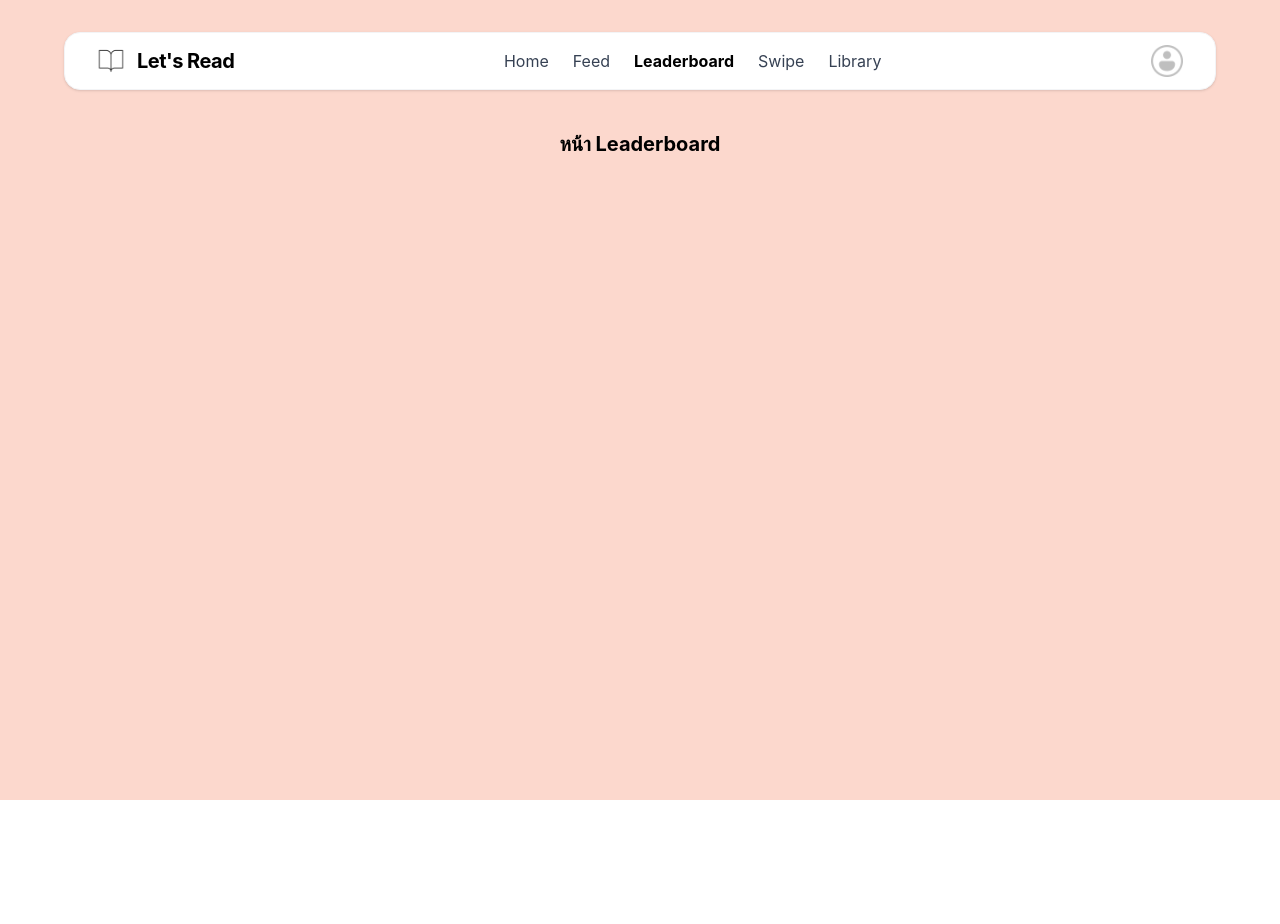
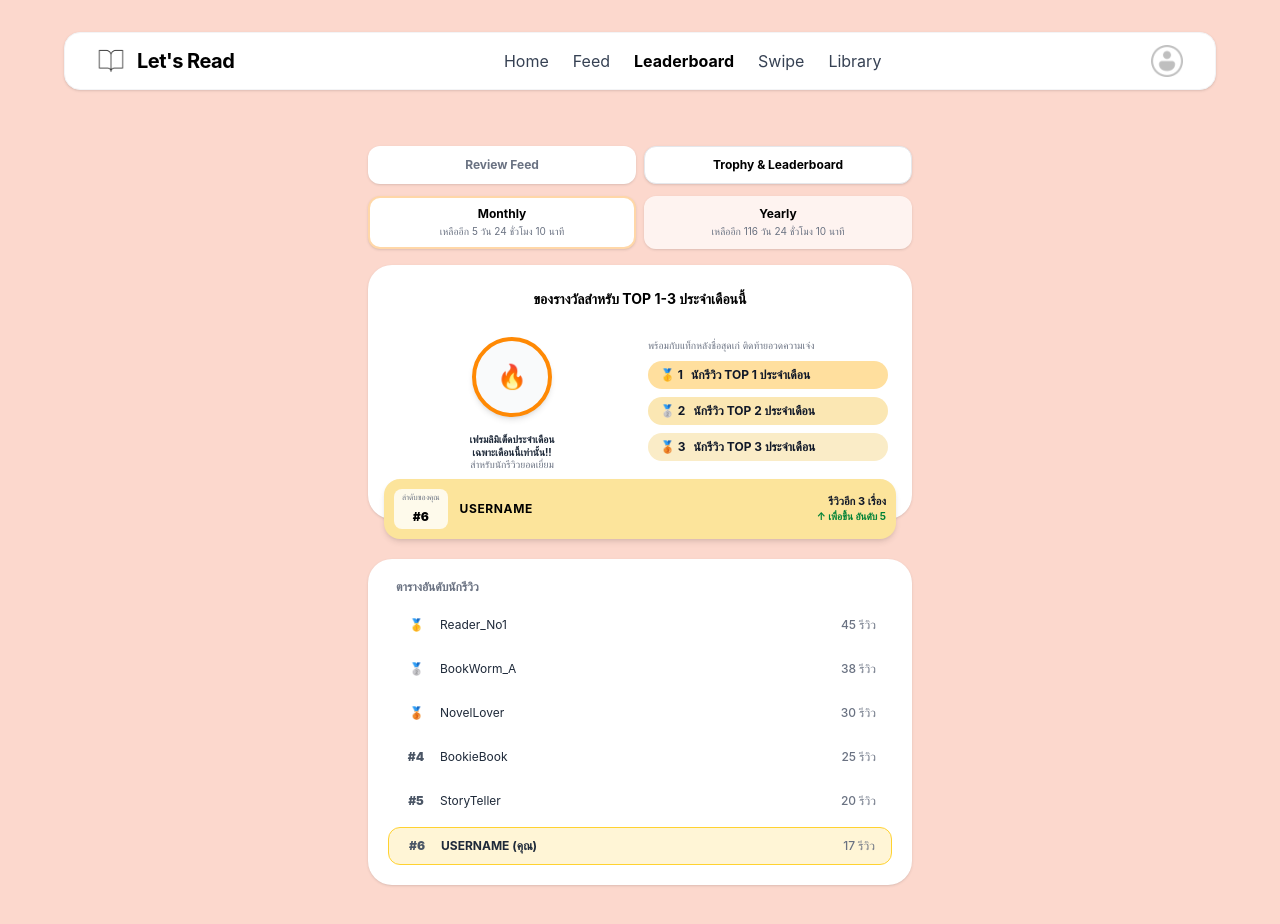
Before and after one commit to MableAstor/LetsReadWeb, a React (Vite) app: page /leaderboard in a window 1280 px wide. Shown: the top 924 px of the page. Before the commit the page ends 800 px from the top, so only its background shows below. Built offline with nearby package versions, Linux system fonts and the light colour scheme.

Commit message:
update trophy and result page

```diff
--- a/src/pages/Leaderboard.jsx
+++ b/src/pages/Leaderboard.jsx
@@ -1,5 +1,159 @@
+import React, { useState } from 'react';
+
 export default function LeaderboardPage() {
+  const [period, setPeriod] = useState('monthly'); // 'monthly' | 'yearly'
+  const isMonthly = period === 'monthly';
+
+  // รายชื่ออันดับจำลองสำหรับแสดงในหน้า Leaderboard
+  const rankList = [
+    { rank: 1, name: 'Reader_No1', reviews: isMonthly ? 45 : 320, badge: '🥇' },
+    { rank: 2, name: 'BookWorm_A', reviews: isMonthly ? 38 : 290, badge: '🥈' },
+    { rank: 3, name: 'NovelLover', reviews: isMonthly ? 30 : 255, badge: '🥉' },
+    { rank: 4, name: 'BookieBook', reviews: isMonthly ? 25 : 180 },
+    { rank: 5, name: 'StoryTeller', reviews: isMonthly ? 20 : 150 },
+    { rank: 6, name: 'USERNAME (คุณ)', reviews: isMonthly ? 17 : 129, isCurrentUser: true },
+  ];
+
   return (
-    <div className="text-xl font-bold"> หน้า Leaderboard</div>
+    <div className="w-full max-w-xl mx-auto flex flex-col items-center pb-20 px-4 font-sans text-gray-800">
+
+      {/* 1. แท็บเลือกระหว่าง Review Feed กับ Trophy & Leaderboard */}
+      <div className="w-full grid grid-cols-2 gap-2 mt-4">
+        <button
+          type="button"
+          className="py-2.5 bg-white text-xs font-bold rounded-xl shadow-sm text-gray-500 hover:text-black transition cursor-pointer text-center"
+        >
+          Review Feed
+        </button>
+        <button
+          type="button"
+          className="py-2.5 bg-white text-xs font-bold rounded-xl shadow-sm text-black border border-gray-200 text-center"
+        >
+          Trophy & Leaderboard
+        </button>
+      </div>
+
+      {/* 2. แท็บเลือกช่วงเวลา (Monthly vs Yearly) */}
+      <div className="w-full grid grid-cols-2 gap-2 mt-3">
+        <button
+          type="button"
+          onClick={() => setPeriod('monthly')}
+          className={`py-2 px-3 rounded-xl text-center transition cursor-pointer shadow-sm ${
+            isMonthly ? 'bg-white border-2 border-orange-200' : 'bg-white/70 hover:bg-white'
+          }`}
+        >
+          <div className="text-xs font-bold text-black">Monthly</div>
+          <div className="text-[10px] text-gray-500 mt-0.5">เหลืออีก 5 วัน 24 ชั่วโมง 10 นาที</div>
+        </button>
+
+        <button
+          type="button"
+          onClick={() => setPeriod('yearly')}
+          className={`py-2 px-3 rounded-xl text-center transition cursor-pointer shadow-sm ${
+            !isMonthly ? 'bg-white border-2 border-purple-200' : 'bg-white/70 hover:bg-white'
+          }`}
+        >
+          <div className="text-xs font-bold text-black">Yearly</div>
+          <div className="text-[10px] text-gray-500 mt-0.5">เหลืออีก 116 วัน 24 ชั่วโมง 10 นาที</div>
+        </button>
+      </div>
+
+      {/* 3. กล่องของรางวัล TOP 1-3 (ตามดีไซน์รูปภาพ) */}
+      <div className="w-full bg-white rounded-3xl p-6 shadow-sm mt-4 relative pb-12">
+        <h2 className="text-sm font-bold text-center text-black mb-5">
+          ของรางวัลสำหรับ TOP 1-3 {isMonthly ? 'ประจำเดือนนี้' : 'ประจำปี'}
+        </h2>
+
+        <div className="flex flex-col sm:flex-row items-center justify-between gap-4">
+          {/* ซ้าย: เฟรมรูป */}
+          <div className="flex flex-col items-center text-center sm:w-1/2">
+            <div className="relative w-24 h-24 flex items-center justify-center mb-2">
+              <div
+                className={`w-20 h-20 rounded-full border-4 flex items-center justify-center bg-gray-50 ${
+                  isMonthly ? 'border-orange-400' : 'border-indigo-300'
+                } shadow-md`}
+              >
+                <span className="text-2xl">{isMonthly ? '🔥' : '👑'}</span>
+              </div>
+            </div>
+
+            <p className="text-[10px] font-bold text-gray-800 leading-tight">
+              เฟรมลิมิเต็ด{isMonthly ? 'ประจำเดือน' : 'ประจำปี'}<br />
+              เฉพาะ{isMonthly ? 'เดือนนี้' : 'ปีนี้'}เท่านั้น!!<br />
+              <span className="font-normal text-gray-500">สำหรับนักรีวิวยอดเยี่ยม</span>
+            </p>
+          </div>
+
+          {/* ขวา: แท็กชื่อ TOP 1-3 */}
+          <div className="flex flex-col gap-2 sm:w-1/2 w-full">
+            <p className="text-[10px] text-gray-500 text-center sm:text-left">
+              พร้อมกับแท็กหลังชื่อสุดเก๋ ติดท้ายอวดความเจ๋ง
+            </p>
+
+            <div className="flex items-center gap-2 bg-[#ffdf9e] px-3 py-1.5 rounded-full text-xs font-bold text-gray-900">
+              <span>🥇 1</span>
+              <span>นักรีวิว TOP 1 {isMonthly ? 'ประจำเดือน' : 'ประจำปี'}</span>
+            </div>
+
+            <div className="flex items-center gap-2 bg-[#fbe7b3] px-3 py-1.5 rounded-full text-xs font-bold text-gray-900">
+              <span>🥈 2</span>
+              <span>นักรีวิว TOP 2 {isMonthly ? 'ประจำเดือน' : 'ประจำปี'}</span>
+            </div>
+
+            <div className="flex items-center gap-2 bg-[#faecc7] px-3 py-1.5 rounded-full text-xs font-bold text-gray-900">
+              <span>🥉 3</span>
+              <span>นักรีวิว TOP 3 {isMonthly ? 'ประจำเดือน' : 'ประจำปี'}</span>
+            </div>
+          </div>
+        </div>
+
+        {/* แถบลำดับของคุณ (#6) ลอยทับล่างสุด */}
+        <div className="absolute -bottom-5 left-4 right-4 bg-[#fce49b] rounded-2xl p-2.5 shadow-md flex items-center justify-between">
+          <div className="flex items-center gap-3">
+            <div className="bg-white/80 px-2 py-0.5 rounded-lg text-center">
+              <span className="block text-[8px] text-gray-500 font-medium">ลำดับของคุณ</span>
+              <span className="text-xs font-black text-black">#6</span>
+            </div>
+            <span className="font-bold text-xs tracking-wider text-black">USERNAME</span>
+          </div>
+
+          <div className="text-right">
+            <div className="text-[11px] font-bold text-gray-900">
+              รีวิวอีก {isMonthly ? '3' : '21'} เรื่อง
+            </div>
+            <div className="text-[10px] font-bold text-green-700">
+              ↑ เพื่อขึ้น อันดับ 5
+            </div>
+          </div>
+        </div>
+      </div>
+
+      {/* 4. ตารางจัดอันดับ (Leaderboard List) ต่อด้านล่าง */}
+      <div className="w-full mt-10 bg-white rounded-3xl p-5 shadow-sm space-y-2">
+        <h3 className="text-xs font-bold text-gray-500 mb-3 px-2">
+          ตารางอันดับนักรีวิว
+        </h3>
+
+        {rankList.map((user) => (
+          <div
+            key={user.rank}
+            className={`flex items-center justify-between px-4 py-2.5 rounded-xl transition ${
+              user.isCurrentUser ? 'bg-[#fff5d6] border border-amber-300 font-bold' : 'hover:bg-gray-50'
+            }`}
+          >
+            <div className="flex items-center gap-3">
+              <span className="w-6 text-xs font-black text-center text-gray-600">
+                {user.badge || `#${user.rank}`}
+              </span>
+              <span className="text-xs text-gray-800">{user.name}</span>
+            </div>
+            <span className="text-xs text-gray-500 font-medium">
+              {user.reviews} รีวิว
+            </span>
+          </div>
+        ))}
+      </div>
+
+    </div>
   );
 }
--- a/src/pages/ResultPage.jsx
+++ b/src/pages/ResultPage.jsx
@@ -5,19 +5,21 @@ export default function ResultPage() {
   const location = useLocation();
   const navigate = useNavigate();
 
-  // 1. ดึงหนังสือที่ผู้ใช้กดถูกใจจริง ๆ มาจากหน้า Swipeforbooks
+  // 1. ดึงหนังสือที่ผู้ใช้กดถูกใจจริง ๆ จากหน้า Swipeforbooks
   const likedBooks = location.state?.likedBooks || [];
 
-  // แยก 3 เล่มแรกไปแสดงในส่วน TOP 3
-  const topThreeLiked = likedBooks.slice(0, 3);
-
-  // ดึงเล่มที่ 4 (ถ้ามี) มาแสดงในช่องหมวดนอกสายตา
-  const otherLikedBook = likedBooks[3] || null;
+  // หนังสือแนะนำสำหรับ "หมวดนอกสายตาที่คุณสนใจ" (ตามรูปดีไซน์ The Song of Achilles)
+  const surpriseBook = likedBooks[3] || {
+    id: 99,
+    title: 'The Song of Achilles',
+    category: 'Historical • Romance',
+    image: 'https://images.unsplash.com/photo-1544947950-fa07a98d237f?q=80&w=600'
+  };
 
   return (
     <div className="w-full max-w-3xl mx-auto flex flex-col items-center pb-16 px-4 font-sans">
 
-      {/* 1. กล่องสีขาวแถบหัวข้อด้านบน (ตามรูป PC SwipeSummary) */}
+      {/* 1. กล่องสีขาวแถบหัวข้อด้านบน */}
       <div className="w-full max-w-xl bg-white rounded-2xl py-3 px-6 shadow-sm flex items-center justify-center gap-2 mt-2">
         <span className="text-yellow-500 text-sm">✨</span>
         <h1 className="text-sm sm:text-base font-bold text-gray-900 tracking-wide">
@@ -43,7 +45,7 @@ export default function ResultPage() {
           </button>
         </div>
       ) : (
-        /* เมื่อมีหนังสือที่กดถูกใจ จะแสดงโครงสร้างการ์ดตามดีไซน์ */
+        /* เมื่อมีหนังสือที่กดถูกใจ จะแสดงผลทั้ง TOP 3 และ หมวดนอกสายตา */
         <div className="w-full mt-8 flex flex-col">
 
           {/* --- 2. ส่วนแสดง TOP 3 เล่ม --- */}
@@ -54,7 +56,7 @@ export default function ResultPage() {
 
             {/* ตารางแสดงการ์ด 3 คอลัมน์ */}
             <div className="grid grid-cols-3 gap-3 sm:gap-4">
-              {topThreeLiked.map((book) => (
+              {likedBooks.slice(0, 3).map((book) => (
                 <div
                   key={book.id}
                   className="bg-white rounded-2xl overflow-hidden shadow-sm flex flex-col hover:shadow-md transition duration-200"
@@ -82,8 +84,7 @@ export default function ResultPage() {
             </div>
           </div>
 
-          {/* --- 3. ส่วนหมวดนอกสายตาที่คุณสนใจ (แสดงเมื่อผู้ใช้กดถูกใจตั้งแต่ 4 เล่มขึ้นไป) --- */}
-          {otherLikedBook && (
+          {/* --- 3. ส่วนหมวดนอกสายตาที่คุณสนใจ (แสดงด้านล่างเสมอตามรูป) --- */}
           <div className="mt-8">
             <h2 className="text-xs font-bold text-gray-900 mb-3 tracking-wide">
               หมวดนอกสายตาที่คุณสนใจ
@@ -93,23 +94,22 @@ export default function ResultPage() {
               <div className="bg-white rounded-2xl overflow-hidden shadow-sm flex flex-col hover:shadow-md transition duration-200">
                 <div className="w-full h-44 sm:h-56 overflow-hidden bg-gray-100">
                   <img
-                      src={otherLikedBook.image}
-                      alt={otherLikedBook.title}
+                    src={surpriseBook.image}
+                    alt={surpriseBook.title}
                     className="w-full h-full object-cover"
                   />
                 </div>
                 <div className="p-3">
                   <h3 className="text-xs font-bold text-gray-900 truncate">
-                      {otherLikedBook.title}
+                    {surpriseBook.title}
                   </h3>
                   <p className="text-[10px] text-gray-500 mt-0.5 truncate">
-                      {otherLikedBook.category}
+                    {surpriseBook.category}
                   </p>
                 </div>
               </div>
             </div>
           </div>
-          )}
 
           {/* ปุ่มสำหรับกลับไปสไวป์ใหม่อีกครั้ง */}
           <div className="flex justify-center mt-10">
```
Lines whose indentation alone changed are shown as unchanged.
